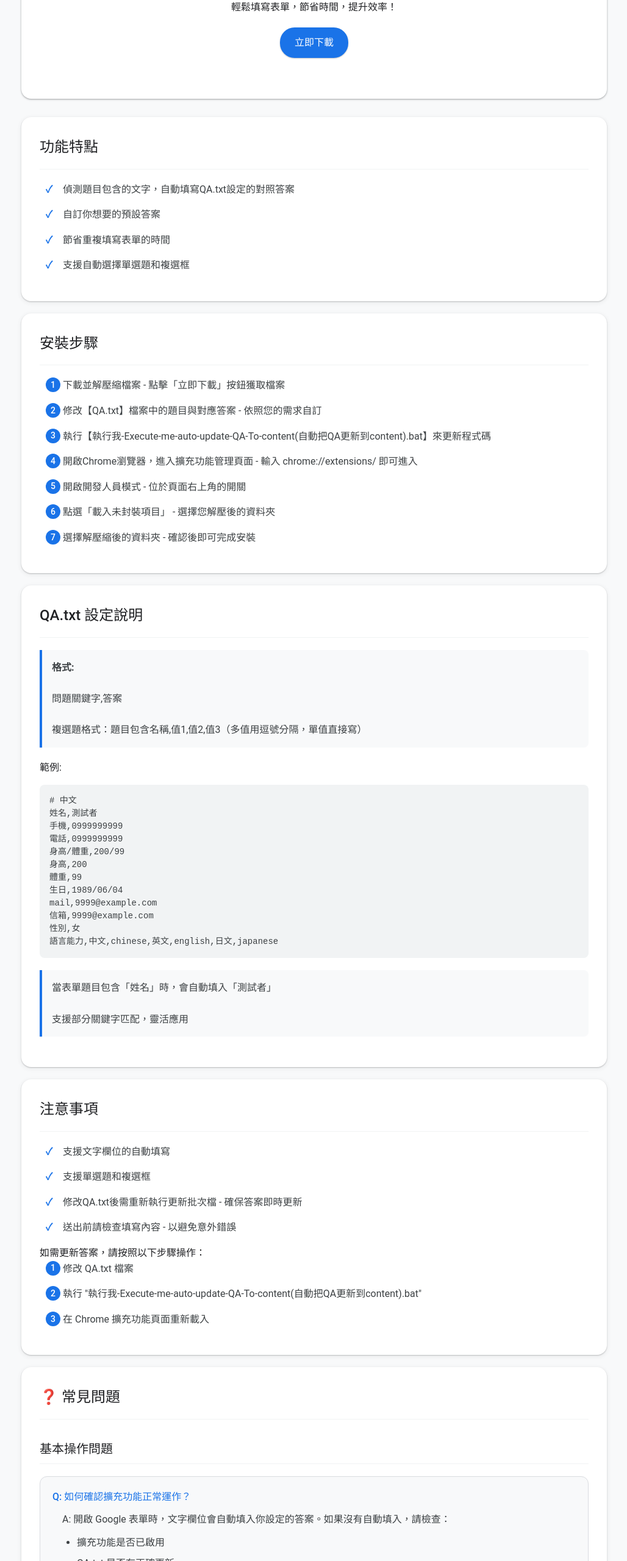
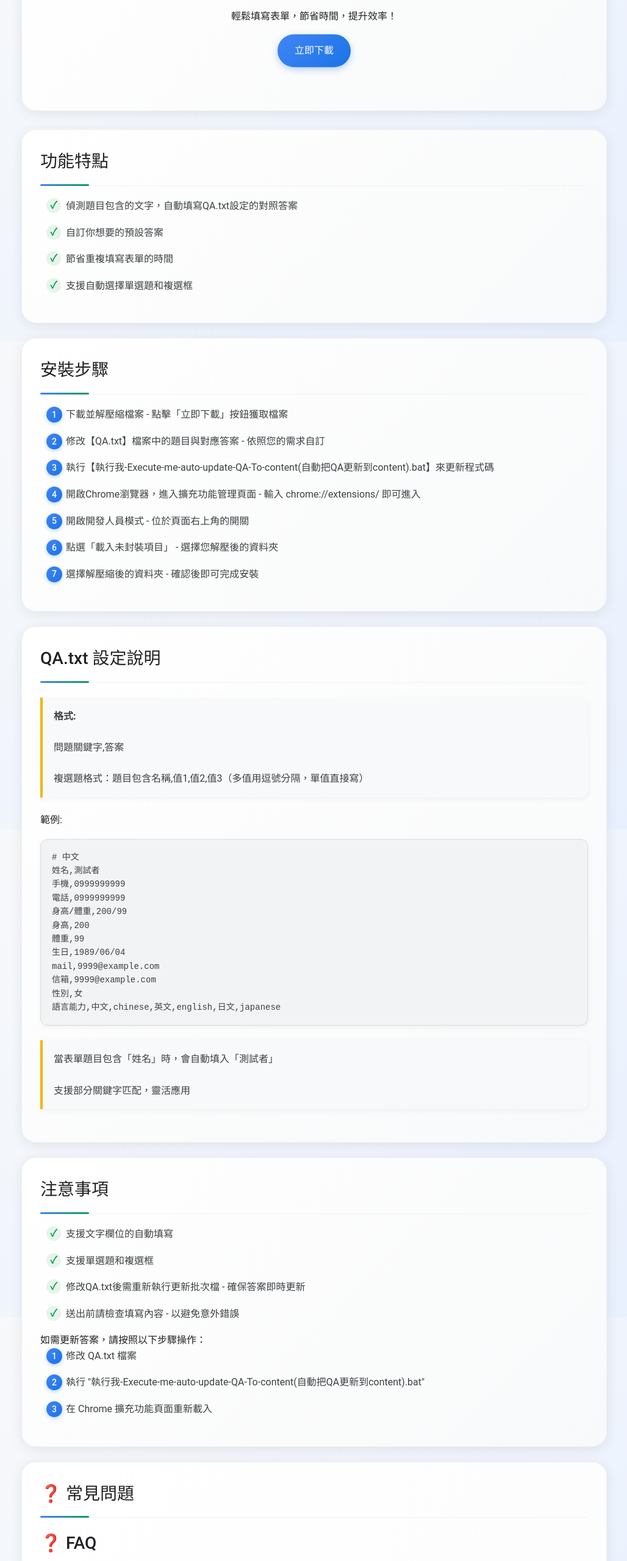
Before and after one commit to blues32767/Google-Form-Auto-Fill-Extension, a browser extension: page index.html in a window 1280 px wide. Shown: the part 240-2800 px from the top of the page at 61% size, without its empty margins (125-1153 px from the left). Drawn offline with Linux system fonts and the light colour scheme.

Commit message:
Update index.html

```diff
--- a/index.html
+++ b/index.html
@@ -5,7 +5,7 @@
     <meta name="viewport" content="width=device-width, initial-scale=1.0">
     <title>Google表單自動填寫擴充套件 | Google Form Auto-Fill Extension</title>
     <style>
-        * {
+     * {
     margin: 0;
     padding: 0;
     box-sizing: border-box;
@@ -15,7 +15,8 @@
 body {
     line-height: 1.6;
     color: #202124;
-    background-color: #f8f9fa;
+    background: linear-gradient(135deg, #f8f9fa 0%, #e8f0fe 100%);
+    background-attachment: fixed;
 }
 
 .container {
@@ -31,19 +32,34 @@ body {
 
 .lang-tabs label {
     display: inline-block;
-    padding: 10px 20px;
+    padding: 10px 24px;
     cursor: pointer;
     background-color: transparent;
     border-radius: 24px;
     margin: 0 5px;
     color: #5f6368;
-    transition: all 0.2s ease;
+    transition: all 0.3s ease;
     font-weight: 500;
     border: 1px solid #dadce0;
+    position: relative;
+    overflow: hidden;
 }
 
-.lang-tabs label:hover {
-    background-color: #f1f3f4;
+.lang-tabs label:before {
+    content: '';
+    position: absolute;
+    top: 0;
+    left: 0;
+    width: 100%;
+    height: 100%;
+    background: linear-gradient(45deg, #4285f4, #0f9d58, #f4b400, #db4437);
+    opacity: 0;
+    transition: opacity 0.3s;
+    z-index: -1;
+}
+
+.lang-tabs label:hover:before {
+    opacity: 0.1;
 }
 
 .lang-tabs input[type="radio"] {
@@ -54,49 +70,85 @@ body {
     background-color: #e8f0fe;
     color: #1a73e8;
     border-color: #1a73e8;
+    box-shadow: 0 2px 6px rgba(26, 115, 232, 0.2);
 }
 
 .header {
     text-align: center;
     padding: 40px 0;
-    background-color: #fff;
-    border-radius: 16px;
+    background: linear-gradient(135deg, #ffffff 0%, #f8f9fa 100%);
+    border-radius: 24px;
     margin-bottom: 30px;
-    box-shadow: 0 1px 3px rgba(0,0,0,0.1);
+    box-shadow: 0 4px 20px rgba(0,0,0,0.08);
+    border: 1px solid rgba(0,0,0,0.05);
+    position: relative;
+    overflow: hidden;
+}
+
+.header:before {
+    content: '';
+    position: absolute;
+    top: 0;
+    left: 0;
+    width: 100%;
+    height: 6px;
+    background: linear-gradient(90deg, #4285f4, #0f9d58, #f4b400, #db4437);
 }
 
 .header h1 {
     color: #1a73e8;
     margin-bottom: 15px;
     font-weight: 500;
-    font-size: 32px;
+    font-size: 36px;
+    background: linear-gradient(90deg, #4285f4, #0f9d58, #f4b400, #db4437);
+    -webkit-background-clip: text;
+    -webkit-text-fill-color: transparent;
+    background-clip: text;
+    text-fill-color: transparent;
 }
 
 .download-btn {
     display: inline-block;
-    background-color: #1a73e8;
+    background: linear-gradient(135deg, #4285f4 0%, #1a73e8 100%);
     color: white;
-    padding: 12px 24px;
-    border-radius: 24px;
+    padding: 14px 28px;
+    border-radius: 28px;
     text-decoration: none;
     margin: 20px 0;
-    transition: all 0.2s;
-    box-shadow: 0 1px 2px rgba(60,64,67,0.3);
+    transition: all 0.3s;
+    box-shadow: 0 4px 12px rgba(26, 115, 232, 0.3);
     font-weight: 500;
     font-size: 16px;
+    position: relative;
+    overflow: hidden;
+    border: none;
 }
 
 .download-btn:hover {
-    background-color: #1765cc;
-    box-shadow: 0 1px 3px rgba(60,64,67,0.3);
+    transform: translateY(-2px);
+    box-shadow: 0 6px 16px rgba(26, 115, 232, 0.4);
+}
+
+.download-btn:active {
+    transform: translateY(0);
+    box-shadow: 0 2px 8px rgba(26, 115, 232, 0.3);
 }
 
 .section {
-    background-color: #fff;
+    background: linear-gradient(135deg, #ffffff 0%, #f8f9fa 100%);
     padding: 30px;
-    margin-bottom: 20px;
-    border-radius: 16px;
-    box-shadow: 0 1px 3px rgba(0,0,0,0.1);
+    margin-bottom: 24px;
+    border-radius: 24px;
+    box-shadow: 0 4px 20px rgba(0,0,0,0.08);
+    border: 1px solid rgba(0,0,0,0.05);
+    position: relative;
+    overflow: hidden;
+    transition: all 0.3s ease;
+}
+
+.section:hover {
+    transform: translateY(-4px);
+    box-shadow: 0 8px 28px rgba(0,0,0,0.12);
 }
 
 .section h2 {
@@ -104,8 +156,20 @@ body {
     padding-bottom: 16px;
     margin-bottom: 20px;
     font-weight: 500;
-    font-size: 24px;
+    font-size: 28px;
     border-bottom: 1px solid #f1f3f4;
+    position: relative;
+}
+
+.section h2:after {
+    content: '';
+    position: absolute;
+    bottom: -1px;
+    left: 0;
+    width: 80px;
+    height: 3px;
+    background: linear-gradient(90deg, #4285f4, #0f9d58);
+    border-radius: 3px;
 }
 
 .feature-list, .steps {
@@ -114,18 +178,25 @@ body {
 }
 
 .feature-list li, .steps li {
-    margin-bottom: 16px;
+    margin-bottom: 18px;
     position: relative;
-    padding-left: 28px;
+    padding-left: 32px;
     color: #3c4043;
 }
 
 .feature-list li:before {
     content: "✓";
-    color: #1a73e8;
+    color: #0f9d58;
     position: absolute;
     left: 0;
     font-weight: bold;
+    background: #e6f4ea;
+    width: 24px;
+    height: 24px;
+    display: flex;
+    align-items: center;
+    justify-content: center;
+    border-radius: 50%;
 }
 
 .steps {
@@ -135,11 +206,11 @@ body {
 .steps li:before {
     content: counter(step-counter);
     counter-increment: step-counter;
-    background-color: #1a73e8;
+    background: linear-gradient(135deg, #4285f4 0%, #1a73e8 100%);
     color: white;
     border-radius: 50%;
-    width: 24px;
-    height: 24px;
+    width: 26px;
+    height: 26px;
     display: flex;
     align-items: center;
     justify-content: center;
@@ -147,28 +218,32 @@ body {
     left: 0;
     font-size: 14px;
     font-weight: 500;
+    box-shadow: 0 2px 6px rgba(26, 115, 232, 0.3);
 }
 
 .note {
     background-color: #f8f9fa;
-    border-left: 4px solid #1a73e8;
-    padding: 16px;
-    margin: 20px 0;
-    border-radius: 0 8px 8px 0;
+    border-left: 4px solid #f4b400;
+    padding: 18px;
+    margin: 24px 0;
+    border-radius: 0 12px 12px 0;
     color: #3c4043;
+    box-shadow: 0 2px 10px rgba(0,0,0,0.05);
 }
 
 code {
     background-color: #f1f3f4;
-    padding: 16px;
-    border-radius: 8px;
+    padding: 18px;
+    border-radius: 12px;
     font-family: 'Roboto Mono', monospace;
     display: block;
-    margin: 16px 0;
+    margin: 18px 0;
     color: #3c4043;
     font-size: 14px;
-    line-height: 1.5;
+    line-height: 1.6;
     overflow-x: auto;
+    border: 1px solid #dadce0;
+    box-shadow: 0 2px 8px rgba(0,0,0,0.05);
 }
 
 .zh, .en {
@@ -181,99 +256,213 @@ code {
 }
 
 .qa-section {
-    margin-top: 24px;
+    margin-top: 28px;
 }
 
 .qa-section h3 {
     color: #202124;
-    margin: 32px 0 20px;
-    padding-bottom: 8px;
+    margin: 36px 0 24px;
+    padding-bottom: 10px;
     border-bottom: 1px solid #f1f3f4;
     font-weight: 500;
-    font-size: 20px;
+    font-size: 22px;
+    position: relative;
+}
+
+.qa-section h3:after {
+    content: '';
+    position: absolute;
+    bottom: -1px;
+    left: 0;
+    width: 60px;
+    height: 3px;
+    background: linear-gradient(90deg, #f4b400, #db4437);
+    border-radius: 3px;
 }
 
 .qa-item {
-    margin-bottom: 24px;
-    background-color: #f8f9fa;
-    padding: 20px;
-    border-radius: 12px;
-    transition: all 0.2s ease;
+    margin-bottom: 28px;
+    background: linear-gradient(135deg, #f8f9fa 0%, #ffffff 100%);
+    padding: 24px;
+    border-radius: 16px;
+    transition: all 0.3s ease;
     border: 1px solid #dadce0;
+    box-shadow: 0 2px 10px rgba(0,0,0,0.05);
 }
 
 .qa-item:hover {
-    box-shadow: 0 1px 3px rgba(0,0,0,0.1);
-    border-color: #1a73e8;
+    box-shadow: 0 6px 18px rgba(0,0,0,0.1);
+    border-color: #4285f4;
+    transform: translateY(-2px);
 }
 
 .question {
     font-weight: 500;
-    color: #1a73e8;
-    margin-bottom: 12px;
-    font-size: 16px;
+    color: #4285f4;
+    margin-bottom: 14px;
+    font-size: 18px;
+    position: relative;
+    padding-left: 28px;
+}
+
+.question:before {
+    content: "Q";
+    position: absolute;
+    left: 0;
+    top: 0;
+    font-weight: bold;
+    color: #4285f4;
 }
 
 .answer {
-    padding-left: 16px;
+    padding-left: 28px;
     color: #3c4043;
+    position: relative;
+}
+
+.answer:before {
+    content: "A";
+    position: absolute;
+    left: 0;
+    top: 0;
+    font-weight: bold;
+    color: #0f9d58;
 }
 
 .answer ul, .answer ol {
-    margin: 12px 0;
+    margin: 14px 0;
     padding-left: 24px;
 }
 
 .answer li {
-    margin-bottom: 8px;
+    margin-bottom: 10px;
+    position: relative;
+}
+
+.answer ul li:before {
+    content: "•";
+    color: #4285f4;
+    position: absolute;
+    left: -18px;
+    font-weight: bold;
 }
 
 .code-block {
     background-color: #f1f3f4;
-    padding: 16px;
-    border-radius: 8px;
-    margin: 12px 0;
+    padding: 18px;
+    border-radius: 12px;
+    margin: 14px 0;
     font-family: 'Roboto Mono', monospace;
     white-space: pre-wrap;
     color: #3c4043;
     font-size: 14px;
-    line-height: 1.5;
+    line-height: 1.6;
+    border: 1px solid #dadce0;
+    box-shadow: 0 2px 8px rgba(0,0,0,0.05);
+    position: relative;
+}
+
+.code-block:before {
+    content: 'Code';
+    position: absolute;
+    top: -10px;
+    left: 12px;
+    background: #f8f9fa;
+    padding: 0 8px;
+    font-size: 12px;
+    color: #5f6368;
+    border-radius: 4px;
     border: 1px solid #dadce0;
 }
 
 footer {
-    background-color: #fff !important;
+    background: linear-gradient(135deg, #ffffff 0%, #f8f9fa 100%) !important;
     padding: 2rem 0;
     margin-top: 3rem;
     font-family: 'Google Sans', 'Roboto', sans-serif;
-    border-radius: 16px;
-    box-shadow: 0 1px 3px rgba(0,0,0,0.1);
+    border-radius: 24px;
+    box-shadow: 0 4px 20px rgba(0,0,0,0.08);
+    border: 1px solid rgba(0,0,0,0.05);
+    position: relative;
+    overflow: hidden;
+}
+
+footer:before {
+    content: '';
+    position: absolute;
+    bottom: 0;
+    left: 0;
+    width: 100%;
+    height: 4px;
+    background: linear-gradient(90deg, #4285f4, #0f9d58, #f4b400, #db4437);
 }
 
 footer h3 {
     color: #202124 !important;
     border-bottom: 1px solid #f1f3f4;
-    padding-bottom: 12px;
+    padding-bottom: 14px;
     font-weight: 500;
+    position: relative;
+}
+
+footer h3:after {
+    content: '';
+    position: absolute;
+    bottom: -1px;
+    left: 0;
+    width: 80px;
+    height: 3px;
+    background: linear-gradient(90deg, #4285f4, #0f9d58, #f4b400, #db4437);
+    border-radius: 3px;
 }
 
 footer a {
     color: #1a73e8 !important;
     text-decoration: none;
-    transition: color 0.2s;
+    transition: all 0.3s;
+    position: relative;
 }
 
 footer a:hover {
-    color: #1765cc !important;
-    text-decoration: underline;
+    color: #4285f4 !important;
+}
+
+footer a:after {
+    content: '';
+    position: absolute;
+    bottom: -2px;
+    left: 0;
+    width: 0;
+    height: 2px;
+    background: linear-gradient(90deg, #4285f4, #0f9d58);
+    transition: width 0.3s;
+}
+
+footer a:hover:after {
+    width: 100%;
 }
 
 footer pre {
     background-color: #f1f3f4 !important;
     color: #3c4043 !important;
-    border-radius: 8px;
+    border-radius: 12px;
     border: 1px solid #dadce0;
     font-family: 'Roboto Mono', monospace;
+    box-shadow: 0 2px 8px rgba(0,0,0,0.05);
+    position: relative;
+}
+
+footer pre:before {
+    content: 'Script';
+    position: absolute;
+    top: -10px;
+    left: 12px;
+    background: #f8f9fa;
+    padding: 0 8px;
+    font-size: 12px;
+    color: #5f6368;
+    border-radius: 4px;
+    border: 1px solid #dadce0;
 }
 
 footer p {
@@ -281,13 +470,78 @@ footer p {
 }
 
 /* 增加一些微妙的動畫效果 */
-.header, .section {
-    animation: fadeIn 0.3s ease-in-out;
+.header, .section, .qa-item {
+    animation: fadeIn 0.5s ease-in-out;
 }
 
 @keyframes fadeIn {
-    from { opacity: 0; transform: translateY(8px); }
+    from { opacity: 0; transform: translateY(12px); }
     to { opacity: 1; transform: translateY(0); }
+}
+
+/* 為按鈕添加波紋效果 */
+.download-btn {
+    position: relative;
+    overflow: hidden;
+}
+
+.download-btn:after {
+    content: '';
+    position: absolute;
+    top: 50%;
+    left: 50%;
+    width: 5px;
+    height: 5px;
+    background: rgba(255, 255, 255, 0.7);
+    opacity: 0;
+    border-radius: 100%;
+    transform: scale(1, 1) translate(-50%);
+    transform-origin: 50% 50%;
+}
+
+.download-btn:focus:not(:active)::after {
+    animation: ripple 1s ease-out;
+}
+
+@keyframes ripple {
+    0% {
+        transform: scale(0, 0);
+        opacity: 0.7;
+    }
+    20% {
+        transform: scale(25, 25);
+        opacity: 0.7;
+    }
+    100% {
+        opacity: 0;
+        transform: scale(40, 40);
+    }
+}
+
+/* 添加 Google 風格的聚焦效果 */
+a:focus, button:focus {
+    outline: 2px solid #4285f4;
+    outline-offset: 2px;
+}
+
+/* 添加 Google 風格的滾動條 */
+::-webkit-scrollbar {
+    width: 10px;
+    height: 10px;
+}
+
+::-webkit-scrollbar-track {
+    background: #f1f1f1;
+    border-radius: 10px;
+}
+
+::-webkit-scrollbar-thumb {
+    background: linear-gradient(45deg, #4285f4, #0f9d58);
+    border-radius: 10px;
+}
+
+::-webkit-scrollbar-thumb:hover {
+    background: linear-gradient(45deg, #3367d6, #0c8043);
 }
 
 /* 響應式設計調整 */
@@ -307,85 +561,39 @@ footer p {
     .download-btn {
         width: 80%;
     }
-}
 
-/* 為按鈕添加波紋效果 */
-.download-btn {
-    position: relative;
-    overflow: hidden;
-}
-
-.download-btn:after {
-    content: '';
-    position: absolute;
-    top: 50%;
-    left: 50%;
-    width: 5px;
-    height: 5px;
-    background: rgba(255, 255, 255, 0.5);
-    opacity: 0;
-    border-radius: 100%;
-    transform: scale(1, 1) translate(-50%);
-    transform-origin: 50% 50%;
-}
-
-.download-btn:focus:not(:active)::after {
-    animation: ripple 1s ease-out;
-}
-
-@keyframes ripple {
-    0% {
-        transform: scale(0, 0);
-        opacity: 0.5;
-    }
-    20% {
-        transform: scale(25, 25);
-        opacity: 0.5;
-    }
-    100% {
-        opacity: 0;
-        transform: scale(40, 40);
+    .header h1 {
+        font-size: 28px;
     }
 }
 
-/* 為卡片添加微妙的懸停效果 */
-.section:hover {
-    transform: translateY(-2px);
-    transition: transform 0.2s ease;
+/* 添加彩色邊框效果 */
+.emoji-title {
+    position: relative;
+    display: inline-block;
+    padding: 0 0 8px 0;
 }
 
-/* 添加 Google 風格的聚焦效果 */
-a:focus, button:focus {
-    outline: 2px solid #1a73e8;
-    outline-offset: 2px;
+.emoji-title:after {
+    content: '';
+    position: absolute;
+    bottom: 0;
+    left: 0;
+    width: 100%;
+    height: 3px;
+    background: linear-gradient(90deg, #4285f4, #0f9d58, #f4b400, #db4437);
+    border-radius: 3px;
 }
 
-/* 添加 Material Design 風格的陰影層次 */
-.header {
-    box-shadow: 0 1px 2px 0 rgba(60,64,67,0.3), 0 1px 3px 1px rgba(60,64,67,0.15);
+/* 添加浮動效果 */
+@keyframes float {
+    0% { transform: translateY(0px); }
+    50% { transform: translateY(-5px); }
+    100% { transform: translateY(0px); }
 }
 
-.section {
-    box-shadow: 0 1px 2px 0 rgba(60,64,67,0.3), 0 2px 6px 2px rgba(60,64,67,0.05);
-}
-
-/* 添加 Google 風格的滾動條 */
-::-webkit-scrollbar {
-    width: 8px;
-    height: 8px;
-}
-
-::-webkit-scrollbar-track {
-    background: #f1f1f1;
-}
-
-::-webkit-scrollbar-thumb {
-    background: #dadce0;
-    border-radius: 10px;
-}
-
-::-webkit-scrollbar-thumb:hover {
-    background: #5f6368;
+.download-btn {
+    animation: float 3s ease-in-out infinite;
 }
 
     </style>
```
